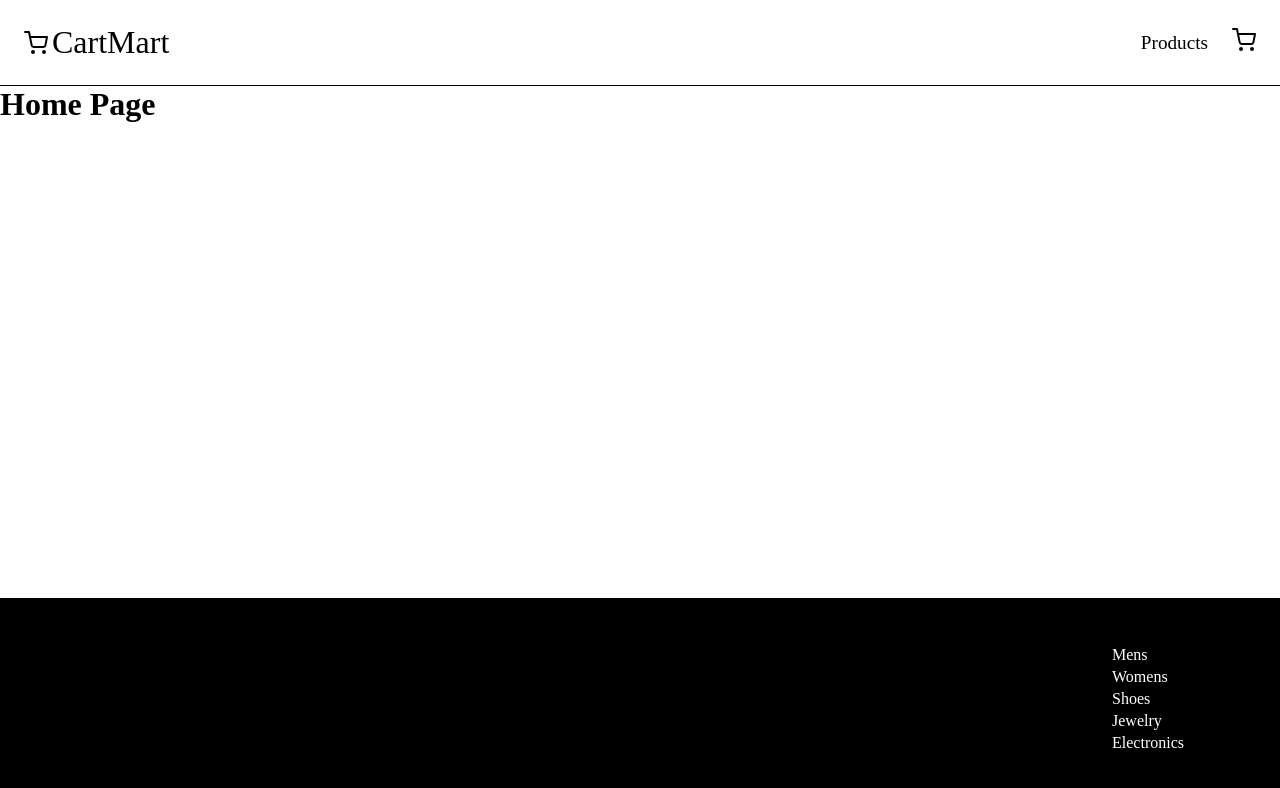
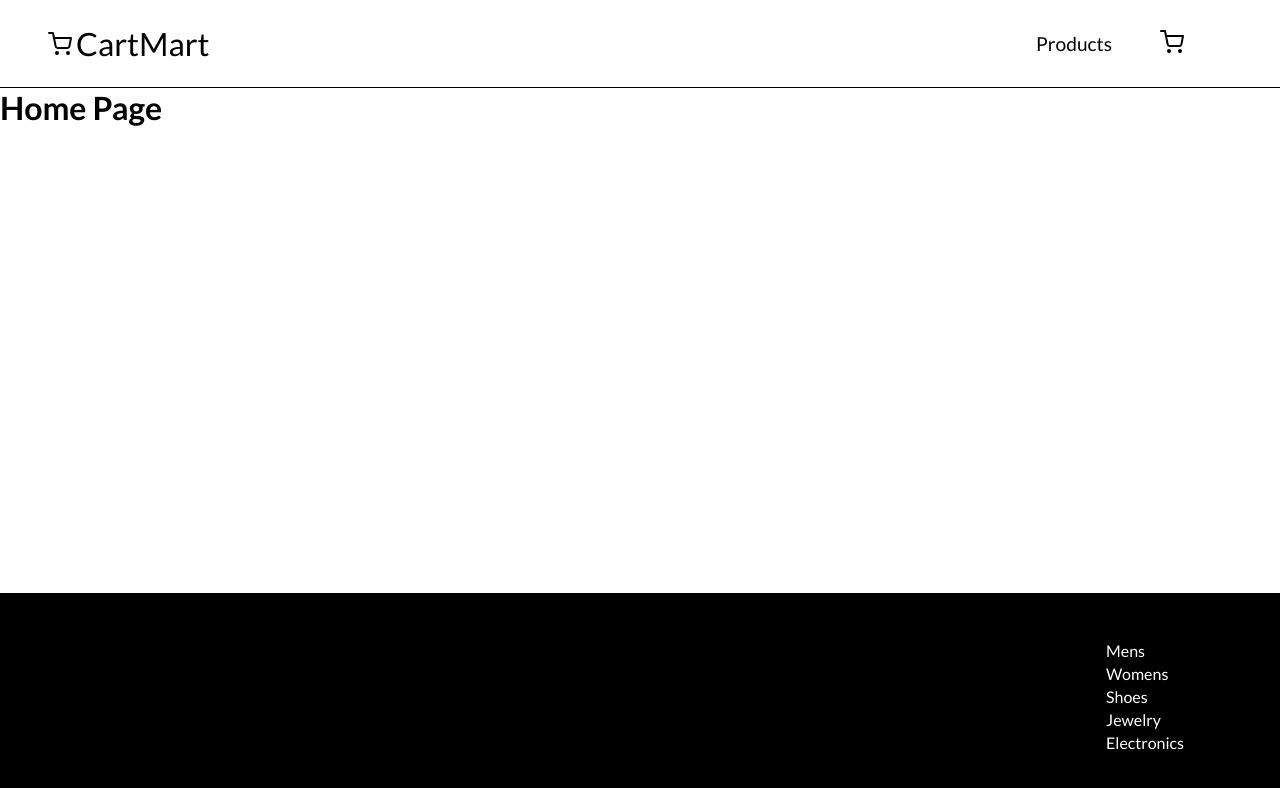
Before and after one commit to grntco/shopping-cart, a React (Vite) app: page / in a window 1280 px wide. Shown: the top 788 px of the page. Built offline with nearby package versions, Linux system fonts and the light colour scheme.

Commit message:
installed google font Lato

```diff
--- a/index.html
+++ b/index.html
@@ -3,6 +3,12 @@
     <head>
         <meta charset="UTF-8" />
         <link rel="icon" type="image/svg+xml" href="" />
+        <link rel="preconnect" href="https://fonts.googleapis.com" />
+        <link rel="preconnect" href="https://fonts.gstatic.com" crossorigin />
+        <link
+            href="https://fonts.googleapis.com/css2?family=Lato:ital,wght@0,100;0,300;0,400;0,700;0,900;1,100;1,300;1,400;1,700;1,900&display=swap"
+            rel="stylesheet"
+        />
         <meta name="viewport" content="width=device-width, initial-scale=1.0" />
         <title>Shopping Cart</title>
     </head>
--- a/src/components/Header.jsx
+++ b/src/components/Header.jsx
@@ -3,24 +3,6 @@
 import cartIcon from '../assets/icons/shopping-cart.svg'
 import Logo from './reusables/Logo'
 
-const Nav = styled.nav`
-    display: flex;
-    align-items: center;
-    justify-content: space-between;
-    padding: 24px;
-    border-bottom: 1px solid black;
-`
-
-const NavLinks = styled.ul`
-    display: flex;
-    align-items: center;
-    gap: 24px;
-    list-style: none;
-`
-
-const NavLink = styled(Link)`
-    font-size: 1.2rem;
-`
 const Header = () => {
     return (
         <header data-testid='header'>
@@ -41,4 +23,23 @@
     )
 }
 
+const Nav = styled.nav`
+    display: flex;
+    align-items: center;
+    justify-content: space-between;
+    padding: 24px 96px 24px 48px;
+    border-bottom: 1px solid black;
+`
+
+const NavLinks = styled.ul`
+    display: flex;
+    align-items: center;
+    gap: 48px;
+    list-style: none;
+`
+
+const NavLink = styled(Link)`
+    font-size: 1.2rem;
+`
+
 export default Header
--- a/src/index.css
+++ b/src/index.css
@@ -3,6 +3,7 @@
     text-rendering: optimizeLegibility;
     -webkit-font-smoothing: antialiased;
     -moz-osx-font-smoothing: grayscale;
+    --font: 'Lato', sans-serif;
 }
 
 * {
@@ -26,6 +27,6 @@
     opacity: 0.6;
 }
 
-/* body {
-    min-height: 100vh;
-} */
+body {
+    font-family: var(--font);
+}
```
Also changed, not shown: 1 other file (tests, documents, lock files or other folders).
